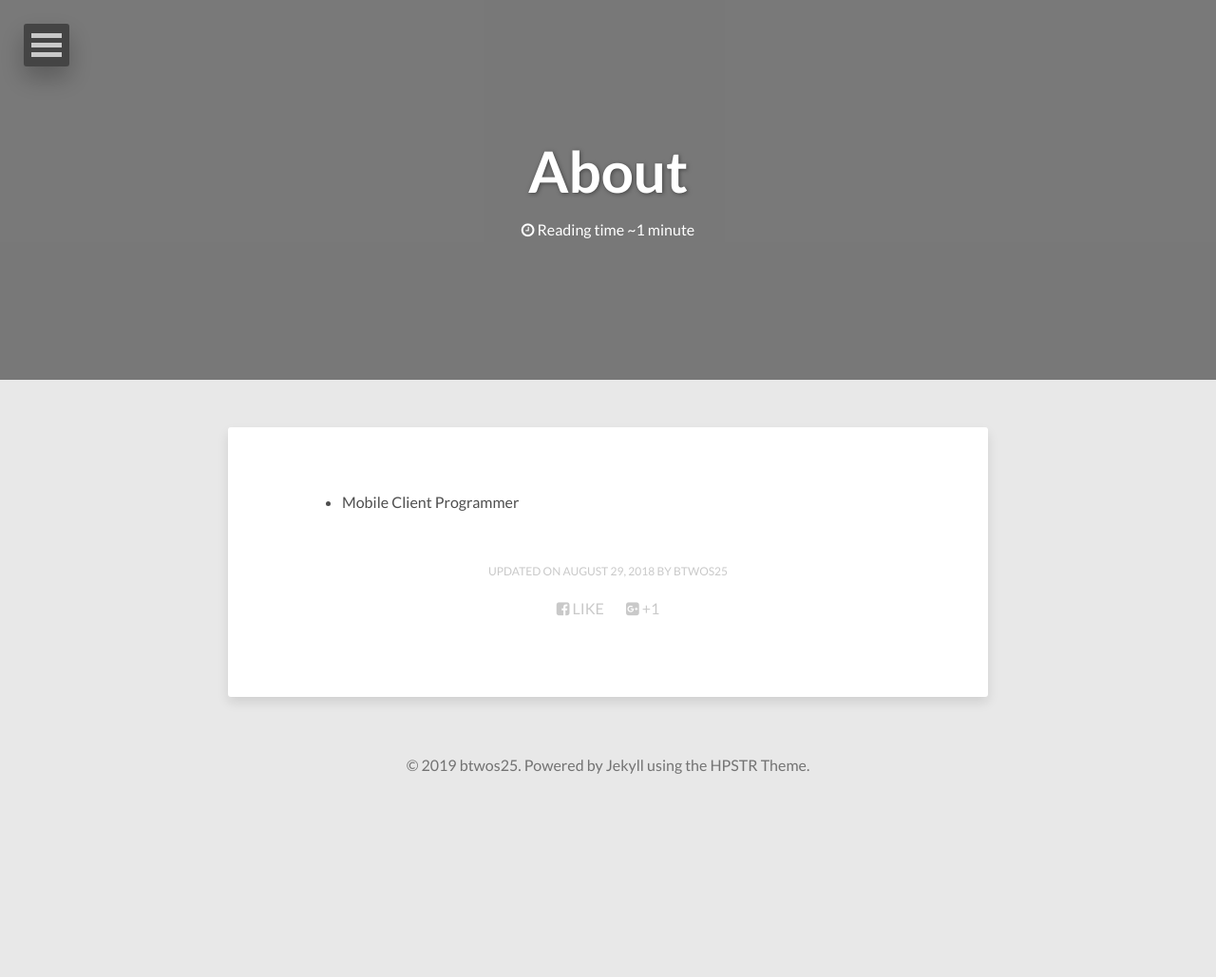
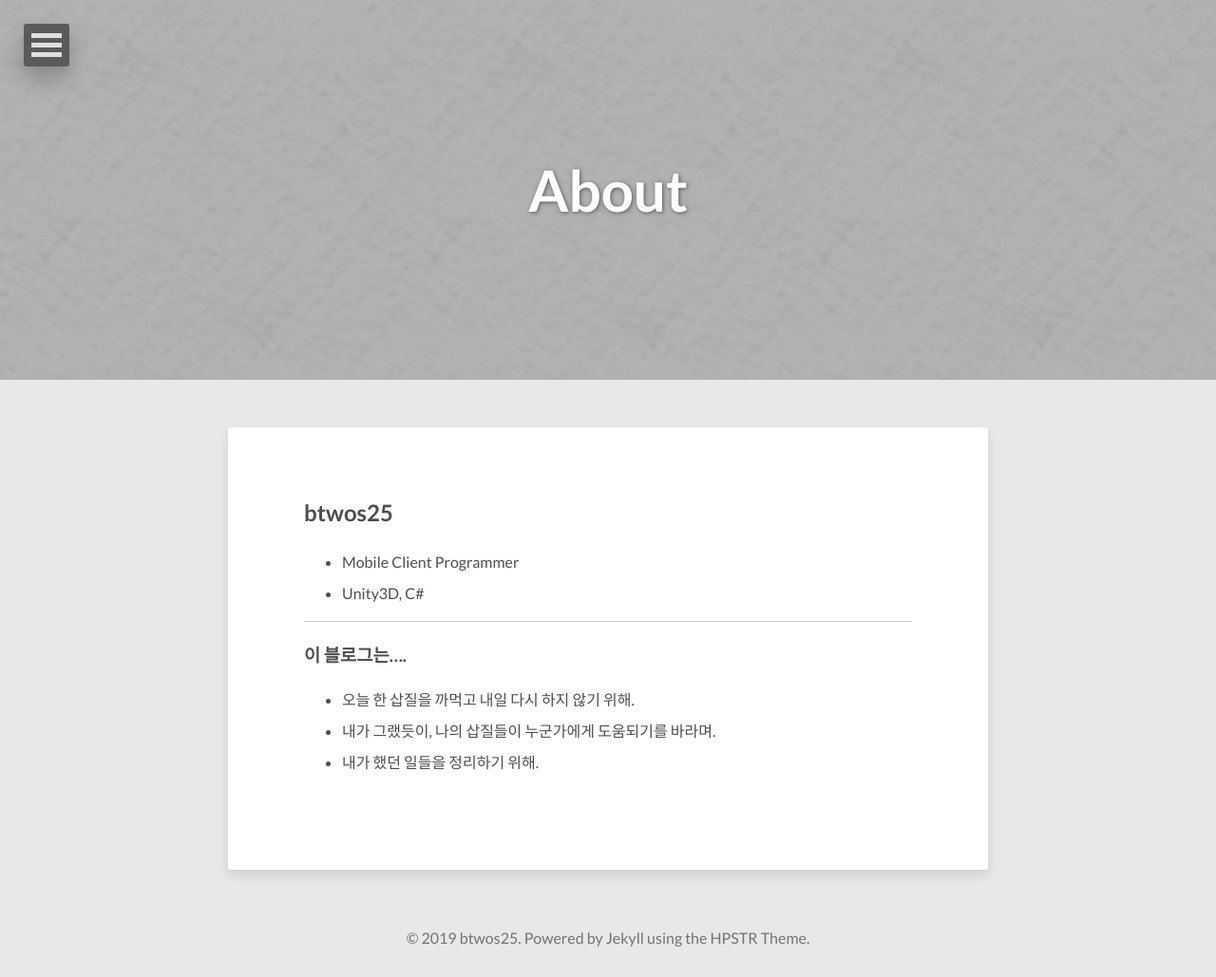
Before and after one commit to btwos25/btwos25.github.io, a Jekyll site: the page built from about/index.md, in a window 1280 px wide. Shown: the whole page at 95% size. Built offline with Jekyll 4.4.1, drawn with Linux system fonts in a browser that asks for light colours; nearby versions of some CDN libraries; before the commit the page ends 900 px from its top, so only the background shows below that.

Commit message:
about/index.md 수정.

```diff
--- a/_config.yml
+++ b/_config.yml
@@ -13,7 +13,7 @@ baseurl:                     ""
 owner:
   name:          btwos25
   avatar:         avatar.jpg
-  bio:              "Your bio goes here. It shouldn't be super long but a good sentence or two should suffice."
+  bio:              "알고봐도 쓸데없는 개발팁만 있는 곳."
   email:            you@email.com
   # Social networking links used in footer. Update and remove as you like.
   twitter:
--- /dev/null
+++ b/_layouts/page-simple.html
@@ -0,0 +1,51 @@
+<!doctype html>
+<!--[if lt IE 7]><html class="no-js lt-ie9 lt-ie8 lt-ie7" lang="en"> <![endif]-->
+<!--[if (IE 7)&!(IEMobile)]><html class="no-js lt-ie9 lt-ie8" lang="en"><![endif]-->
+<!--[if (IE 8)&!(IEMobile)]><html class="no-js lt-ie9" lang="en"><![endif]-->
+<!--[if gt IE 8]><!--> <html class="no-js" lang="en"><!--<![endif]-->
+<head>
+{% include head.html %}
+</head>
+
+<body id="page" {% if page.image.feature %}class="feature"{% endif %}>
+
+{% include browser-upgrade.html %}
+{% include navigation.html %}
+
+{% if page.image.feature %}
+<div class="entry-header">
+  {% if page.image.credit %}<div class="image-credit">Image source: <a href="{{ page.image.creditlink }}">{{ page.image.credit }}</a></div><!-- /.image-credit -->{% endif %}
+  <div class="entry-image">
+    <img src="{{ site.url }}/images/{{ page.image.feature }}" alt="{{ page.title }}">
+  </div><!-- /.entry-image -->
+</div><!-- /.entry-header -->
+{% endif %}
+
+<div id="main" role="main">
+  <article class="hentry">
+    <header class="header-title">
+      <div class="header-title-wrap">
+        <h1 class="entry-title">{{ page.title }}</h1>
+      </div><!-- /.header-title-wrap -->
+    </header>
+    <div class="entry-content">
+      {{ content }}
+      <footer class="entry-meta">
+        {% if page.modified %}<span>Updated on <span class="entry-date date published updated"><time datetime="{{ page.modified }}">{{ page.modified | date: "%B %d, %Y" }}</time></span></span>
+        <span class="author vcard"><span class="fn">{{ site.owner.name }}</span></span>{% endif %}
+      </footer>
+    </div><!-- /.entry-content -->
+    {% if page.comments != false and site.disqus_shortname %}<section id="disqus_thread"></section><!-- /#disqus_thread -->{% endif %}
+  </article>
+</div><!-- /#main -->
+
+<div class="footer-wrapper">
+  <footer role="contentinfo">
+    {% include footer.html %}
+  </footer>
+</div><!-- /.footer-wrapper -->
+
+{% include scripts.html %}
+
+</body>
+</html>
--- a/about/index.md
+++ b/about/index.md
@@ -1,10 +1,23 @@
 ---
-layout: page
+layout: page-simple
 title: About
 image:
-  feature: abstract-10.jpg
+  feature: witewall_3.png
 comments: false
-modified: 2018-08-29
 ---
+## btwos25
+<!--* Jeju, South Korea -->
+* Mobile Client Programmer
+* Unity3D, C#
 
-* Mobile Client Programmer
+<!--___
+
+### 살짝 발만 담군 Skills
+* Android, iOS -->
+
+___
+
+### 이 블로그는....
+* 오늘 한 삽질을 까먹고 내일 다시 하지 않기 위해.
+* 내가 그랬듯이, 나의 삽질들이 누군가에게 도움되기를 바라며.
+* 내가 했던 일들을 정리하기 위해.
```
